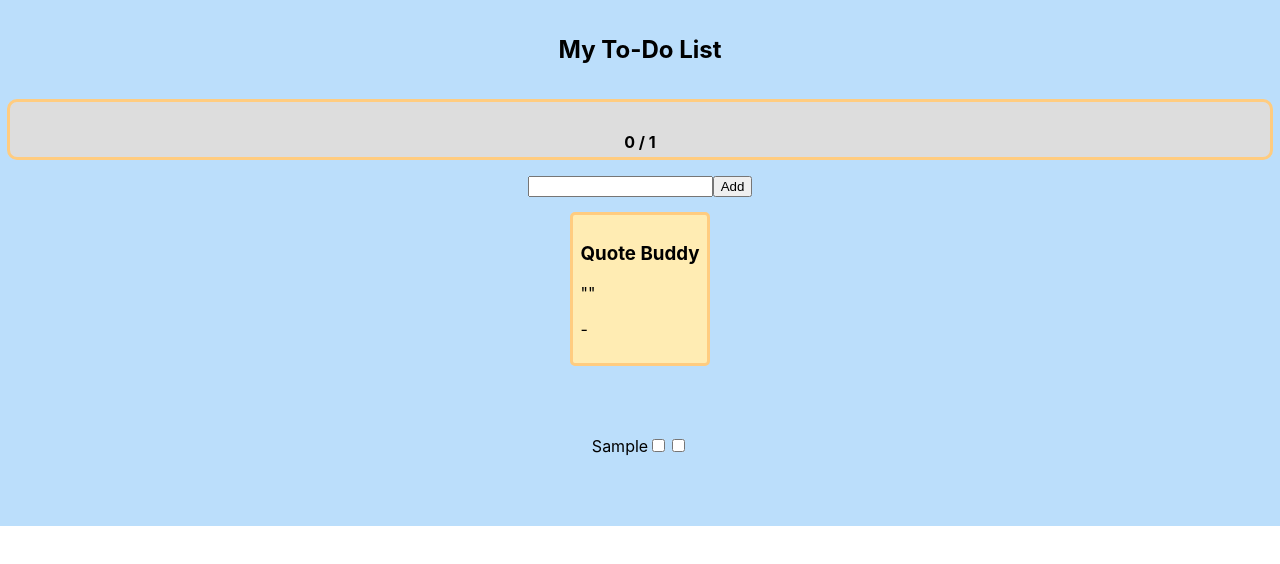
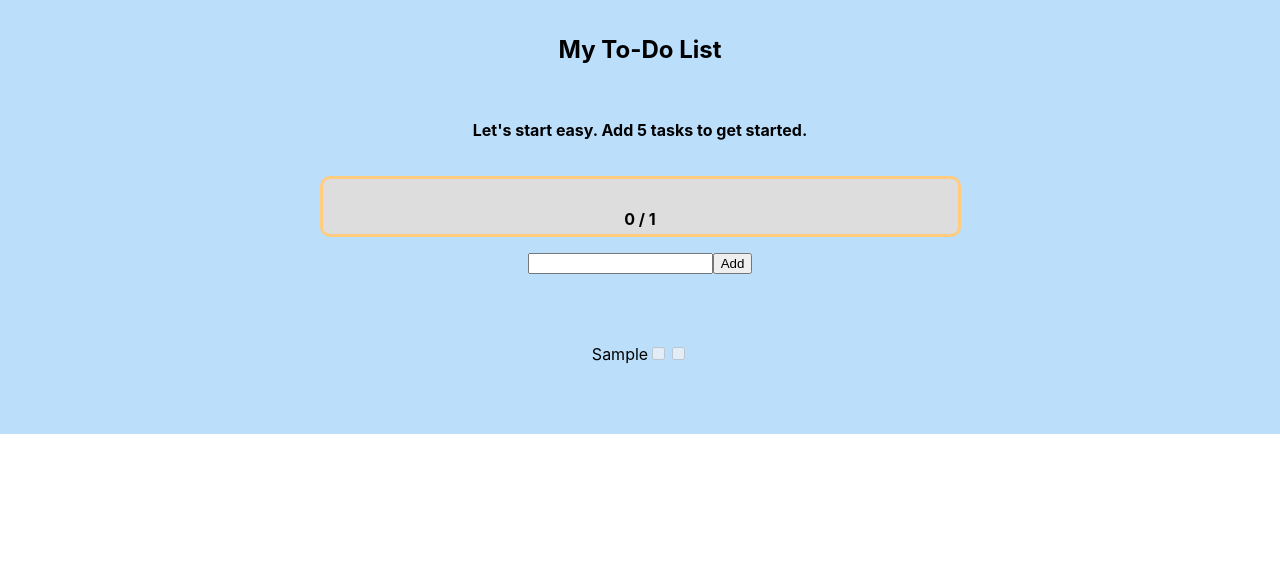
Before and after one commit to jsimpsonux/my-buddy-todo, a React (Create React App) app: page / in a window 1280 px wide. Both pictures are taken after typing "Sample" into the empty fields and a click on the button "Add". Shown: the top 564 px of the page. Built offline with nearby package versions, Linux system fonts and the light colour scheme; no server answers.

Commit message:
Delete tasks fixes. Add 5 tasks to enable checkbox.

```diff
--- a/src/api/zenquotes.jsx
+++ b/src/api/zenquotes.jsx
@@ -19,7 +19,7 @@ function MotivationalQuote() {
             const data = await response.json();
             setQuote(data[0].quote);
             setAuthor(data[0].author);
-            console.log(data[0]);
+            // console.log(data[0]);
         } catch (error) {
             console.error("Error fetching the quote:", error);
         }
--- a/src/components/todoList.jsx
+++ b/src/components/todoList.jsx
@@ -1,35 +1,45 @@
 import React, { useState, useEffect } from "react";
 import TodoItem from "./todoItem";
-import './todoList.css';
+import "./todoList.css";
 import MotivationalQuote from "../api/zenquotes";
 
 function TodoList() {
   const [task, setTask] = useState([]);
   const [completed, setCompleted] = useState([]);
+  const [progress, setProgress] = useState(0);
+  const [hasReachedFive, setHasReachedFive] = useState(false);
 
   const addTask = (newTask) => {
     setTask([...task, newTask]);
   };
 
+  useEffect(() => {
+    setProgress((completed.length / task.length) * 100);
+  }, [completed, task]);
+
   const DeleteTask = (index) => {
-        setTask(task.filter((_, i) => i!==index));
-
-      //   useEffect(() => {
-      //     setProgress((completed.length / task.length) * 100);
-      // }, [completed, task]);
+    setTask(task.filter((_, i) => i !== index));
+    setProgress((completed.length / task.length) * 100);
+    setCompleted((prev) => {
+      return prev.filter((i) => i !== index);
+    });
   };
 
-    // const TaskDone = (index) => {
-    //     setCompleted((prev) =>
-    //         prev.includes(index) ? prev.filter((i) => i !== index) : [...prev, index]
-    //     );
-    // };
+  const TaskDone = (index) => {
+    setCompleted((prev) => {
+      if (prev.includes(index)) {
+        return prev.filter((i) => i !== index);
+      } else {
+        return [...prev, index];
+      }
+    });
+  };
 
-    const TaskDone = (index) => {
-      if (!completed.includes(index)) {
-        setCompleted([...completed, index]);
+  useEffect(() => {
+    if (task.length >= 5 && !hasReachedFive) {
+      setHasReachedFive(true);
     }
-    }
+  }, [task, hasReachedFive]);
 
   const LevelUp = ({ completed = [], task = [] }) => {
     const [progress, setProgress] = useState(0);
@@ -43,7 +53,15 @@ function TodoList() {
     }, [completed, task]);
 
     return (
-          <div className="progress-container" style={{ width: "100%", background: "#ddd", borderRadius: "10px", padding: "5px" }}>
+      <div
+        className="progress-container"
+        style={{
+          width: "50%",
+          background: "#ddd",
+          borderRadius: "10px",
+          padding: "5px",
+        }}
+      >
         <div
           className="progress-bar"
           style={{
@@ -51,75 +69,47 @@ function TodoList() {
             height: "20px",
             background: "green",
             borderRadius: "10px",
-                      transition: "width 0.5s ease-in-out"
+            transition: "width 0.5s ease-in-out",
           }}
         />
-              <div style={{ textAlign: "center", marginTop: "5px", fontWeight: "bold" }}>
+        <div
+          style={{ textAlign: "center", marginTop: "5px", fontWeight: "bold" }}
+        >
           {completed.length} / {task.length}
         </div>
       </div>
     );
   };
 
-    // const LevelUp = () => {
-    //     const [progress, setProgress] = useState(0);
-
-    //     useEffect((index) => {
-    //       const taskCompleted = completed.includes(index);
-    //         if (taskCompleted > 0) {
-    //             setProgress((taskCompleted.length / task) * 100);
-    //         } else {
-    //             setProgress(0);
-    //         }
-
-    //     }, [completed, task]);
-    //     return (
-    //         <div className="progress-container">
-    //             <div className="progress-bar" style={{ width: `${progress}%` }}>
-    //                 {completed.length}/{task.length} Completed
-    //             </div>
-    //         </div>
-    //     );
-    // }
-
-    // const ProgressBar = ({ completed = [], task = [] }) => {
-    //     const [progress, setProgress] = useState(0);
-
-    //     useEffect(() => {
-    //         if (task.length > 0) { // Prevent division by zero
-    //             setProgress((completed.length / task.length) * 100);
-    //         } else {
-    //             setProgress(0); // Reset if no tasks
-    //         }
-    //     }, [completed, task]); // Runs when `completed` or `task` changes
-
-    //     return (
-    //         <div className="progress-container">
-    //             <div className="progress-bar" style={{ width: `${progress}%` }}>
-    //                 {completed?.length || 0}/{task?.length || 0} Completed
-    //             </div>
-    //         </div>
-    //     );
-    // };
-
-
   return (
     <div className="todo-list">
       <h2>My To-Do List</h2>
+      <h4>Let's start easy. Add 5 tasks to get started.</h4>
       {/* <ProgressBar/> */}
       <LevelUp completed={completed} task={task} />
       <TodoItem addTask={addTask} />
-            <MotivationalQuote />
+      {/* <MotivationalQuote /> */}
       <ul className="items">
         {task.map((tasks, index) => {
           const isCompleted = completed.includes(index);
-                    const taskColour = isCompleted ? { color: "green", textDecoration: "line-through"} : { color: "black" };
+          const taskColour = isCompleted
+            ? { color: "green", textDecoration: "line-through" }
+            : { color: "black" };
 
           return (
             <li key={index} style={taskColour}>
               {tasks}
-                            <input type="checkbox" onChange={() => DeleteTask(index)} />
-                            <input type="checkbox" onChange={() => TaskDone(index)} checked={isCompleted} />
+              <input
+                type="checkbox"
+                onChange={() => DeleteTask(index)}
+                disabled={!hasReachedFive}
+              />
+              <input
+                type="checkbox"
+                onChange={() => TaskDone(index)}
+                checked={isCompleted}
+                disabled={!hasReachedFive}
+              />
             </li>
           );
         })}
```
Lines whose indentation alone changed are shown as unchanged.
